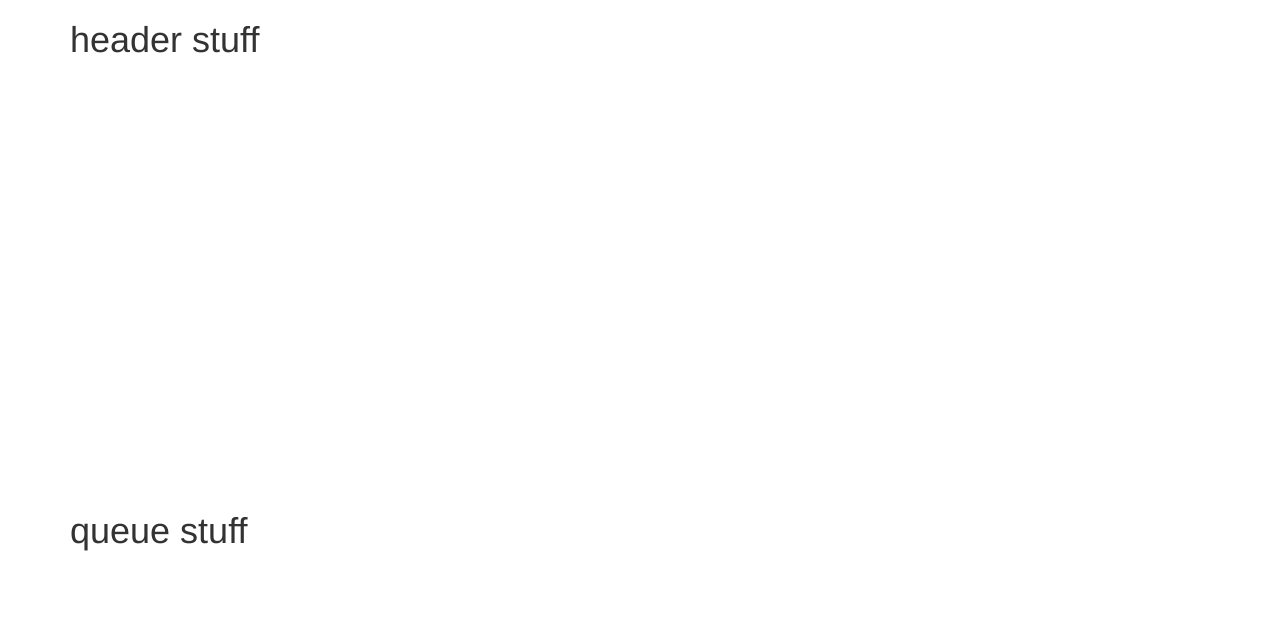
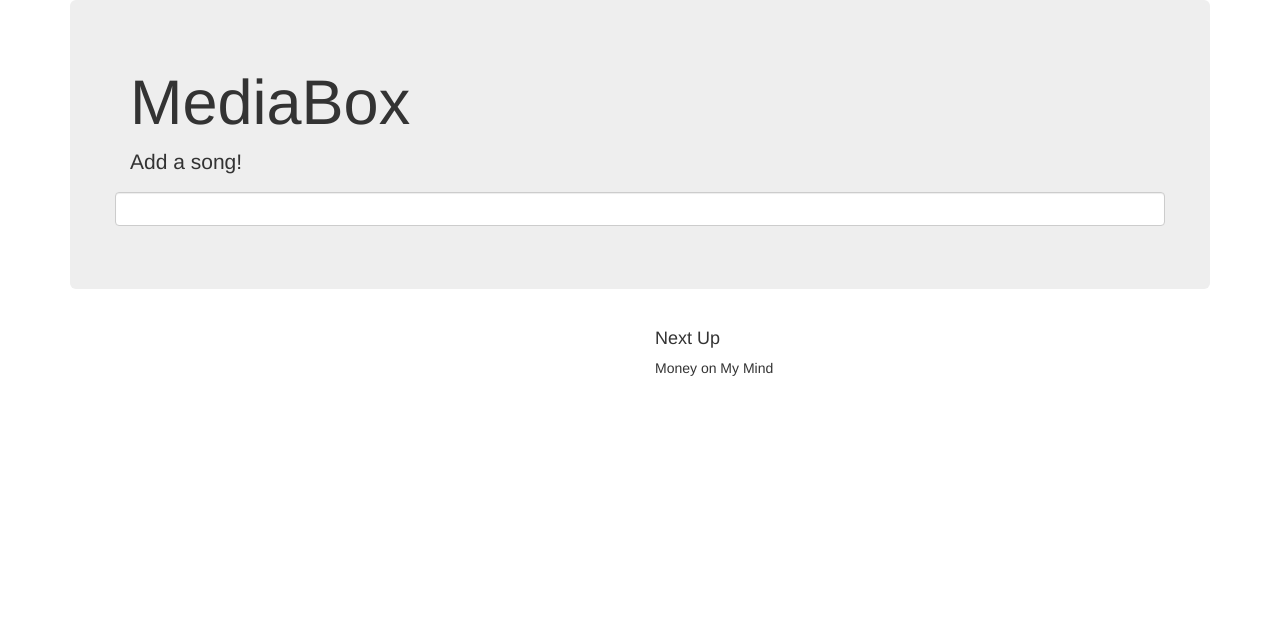
Before and after one commit to gautamg795/audiopod, a Flask app: page /host/1 in a window 1280 px wide. Shown: the top 630 px of the page. Run offline with Flask 2, Linux system fonts and the light colour scheme; some libraries are stand-ins or nearby versions.

Commit message:
added columns and jumbotron

```diff
--- a/templates/host.html
+++ b/templates/host.html
@@ -4,22 +4,26 @@
 
 {% block body %}
 <div class="container">
-    <div class="row">
-        <div class="col-md-12">
-            <h1>header stuff</h1>
-        </div>
+    <div class="jumbotron">
+        <h1>MediaBox</h1>
+        <p class="lead">Add a song!</p>
+        <form class="form-horizontal" role="form">
+            <div class="form-group">
+            <input type="text" class="form-control" id="song">
+            </div>
+        </form>
     </div>
-    <div class="row">
-        <div class="col-md-8 col-md-offset-2">
-            <div class="embed-responsive embed-responsive-16by9">
+    <div class="row marketing">
+        <div class="col-md-6">
+          <div class="embed-responsive embed-responsive-16by9">
                 <div id="player" style="text-align: center">
                 </div>
             </div>
         </div>
-    </div>
-    <div class="row">
-        <div class="col-md-12">
-            <h1>queue stuff</h1>
+
+        <div class="col-md-6">
+          <h4>Next Up</h4>
+          <p>Money on My Mind</p>
         </div>
     </div>
 </div>
--- a/templates/layout.html
+++ b/templates/layout.html
@@ -1,6 +1,10 @@
 <!DOCTYPE HTML>
-<html>
+<html lang="en">
     <head>
+        <meta charset="utf-8">
+        <meta http-equiv="X-UA-Compatible" content="IE=edge">
+        <meta name="viewport" content="width=device-width, initial-scale=1">
+
         <title>{% block title %}{% endblock %}</title>
         <link rel="stylesheet" type="text/css" href="https://maxcdn.bootstrapcdn.com/bootstrap/3.3.4/css/bootstrap.min.css">
         <link rel="stylesheet" type="text/css" href="{{ url_for('static', filename='style.css') }}">
```
